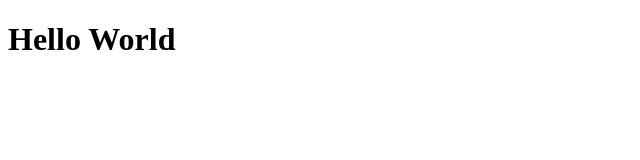
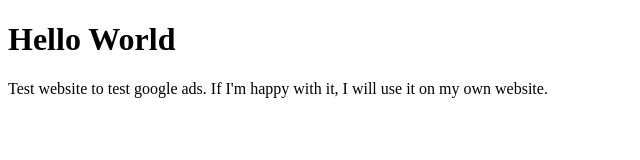
Before and after one commit to Glubux/glubux.github.io, a plain HTML site: page index.html in a window 1280 px wide. Shown: the whole page, without its empty margins (0-640 px from the left). Drawn offline with Linux system fonts and the light colour scheme.

Commit message:
Update index.html

```diff
--- a/index.html
+++ b/index.html
@@ -12,5 +12,6 @@
 </head>
 <body>
     <h1>Hello World</h1>
+    <p>Test website to test google ads. If I'm happy with it, I will use it on my own website.</p>
 </body>
 </html>
```
